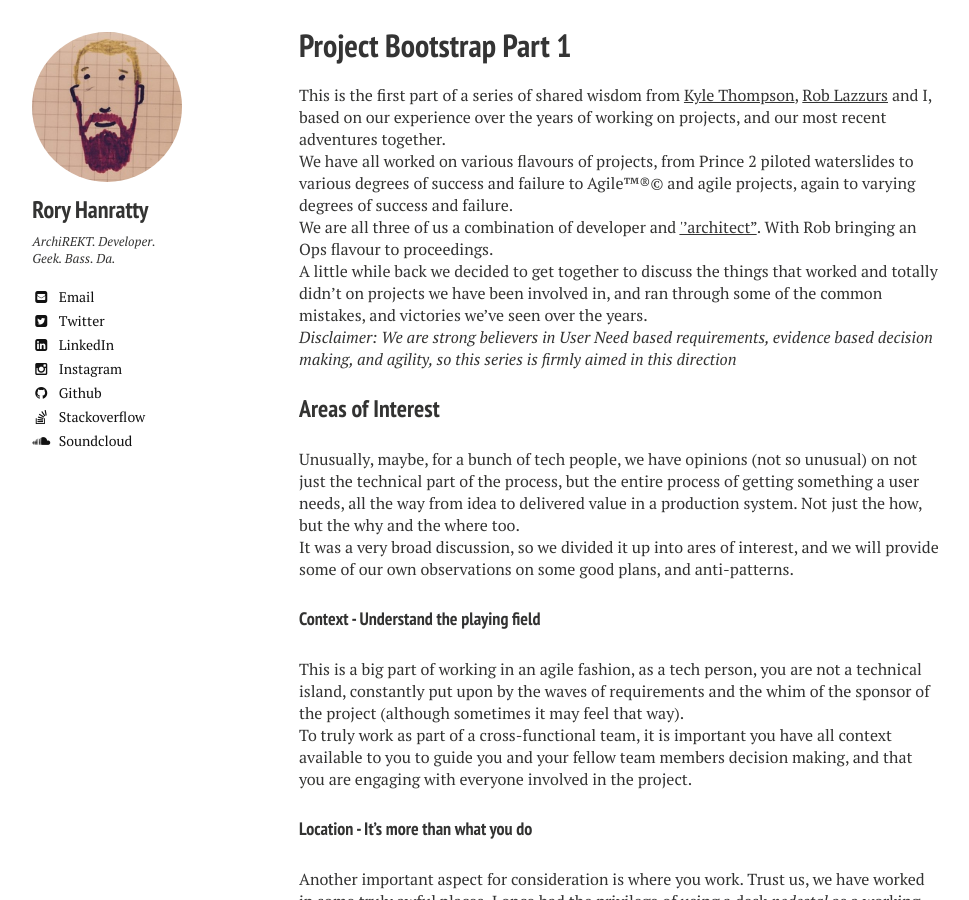
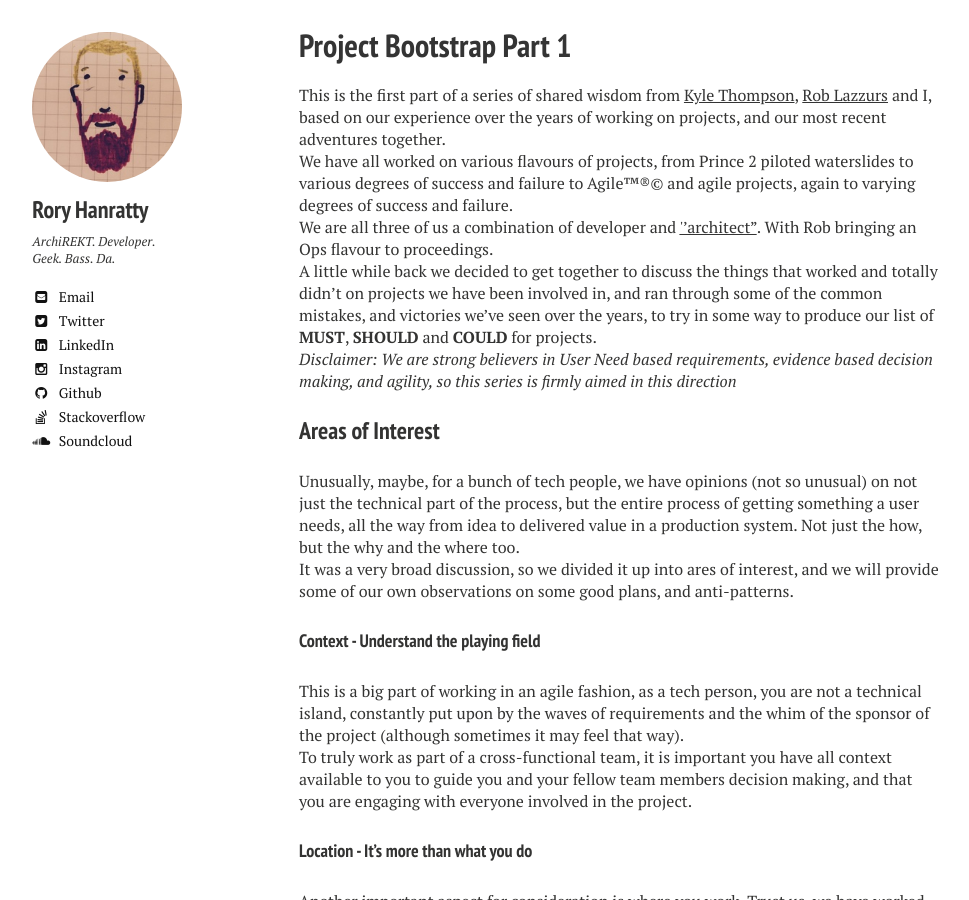
Before and after one commit to Rory80Hz/rory80hz.github.io, a Jekyll site: the page built from _posts/2015-04-28-Project-Bootstrap-1.md, in a window 1280 px wide and 900 px high, scrolled down 426 px. Shown: the whole window, without its empty margins (21-990 px from the left). Built offline with Jekyll 4.4.1, drawn with Linux system fonts in a browser that asks for light colours; nearby versions of some CDN libraries; comment, search, counter and statistics services are not loaded.

Commit message:
Intro to Series on Bootatrapping a project

```diff
--- a/_posts/2015-04-28-Project-Bootstrap-1.md
+++ b/_posts/2015-04-28-Project-Bootstrap-1.md
@@ -15,7 +15,7 @@ We have all worked on various flavours of projects, from Prince 2 piloted waters
 <br/>
 We are all three of us a combination of developer and [''architect"](http://blog.pengin.pro/architect/). With Rob bringing an Ops flavour to proceedings.
 <br/>
-A little while back we decided to get together  to discuss the things that worked and totally didn't on projects we have been involved in, and ran through some of the common mistakes, and victories we've seen over the years.
+A little while back we decided to get together  to discuss the things that worked and totally didn't on projects we have been involved in, and ran through some of the common mistakes, and victories we've seen over the years, to try in some way to produce our list of **MUST**, **SHOULD** and **COULD** for projects.
 <br/>
 *Disclaimer: We are strong believers in User Need based requirements, evidence based decision making, and agility, so this series is firmly aimed in this direction*
 
```
